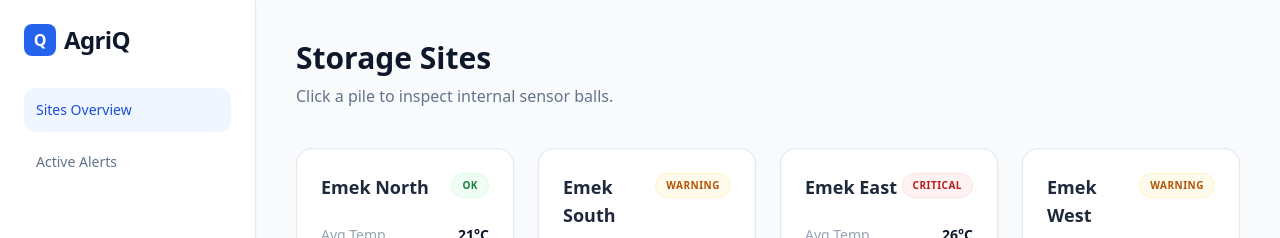
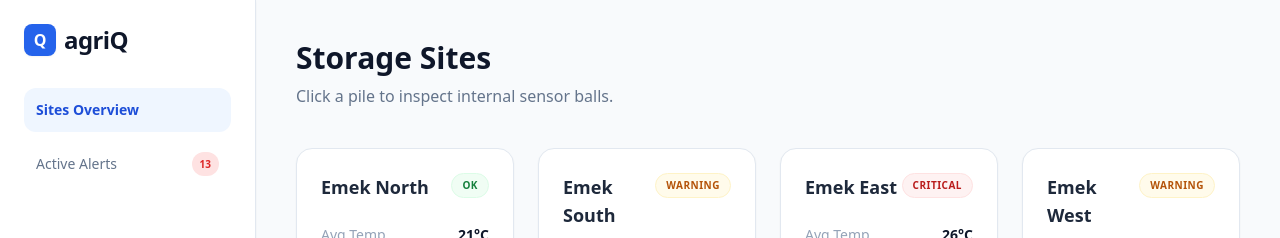
Before and after one commit to oleg-yakimchuk/agriQ-dashboard, a React (Vite) app in the folder dashboard/: page /sites in a window 1280 px wide. Shown: the top 238 px of the page. Built offline with nearby package versions, Linux system fonts and the light colour scheme.

Commit message:
feat: add active route styling and dynamic alert badge to sidebar navigation

```diff
--- a/dashboard/src/App.tsx
+++ b/dashboard/src/App.tsx
@@ -1,23 +1,59 @@
-import { BrowserRouter, Routes, Route, Link, Navigate } from "react-router-dom";
+import { BrowserRouter, Routes, Route, Link, Navigate, useLocation} from "react-router-dom";
 import { mockPiles } from "./data/mockData";
 import { useState } from "react";
 
 // This is our main wrapper with the Sidebar
-const Layout = ({ children }: { children: React.ReactNode }) => (
+const Layout = ({ children }: { children: React.ReactNode }) => {
+    const location = useLocation();
+
+    // Calculate the total number of alerts dynamically
+    const alertCount = mockPiles.flatMap(p => p.problemSensors).length;
+
+    return (
         <div className="flex h-screen bg-slate-50 font-sans">
-        <aside className="w-64 bg-white border-r border-slate-200 p-6 flex flex-col gap-8 shadow-sm">
+            <aside className="w-64 bg-white border-r border-slate-200 p-6 flex flex-col gap-8 shadow-sm z-10">
                 <div className="flex items-center gap-2">
-                <div className="w-8 h-8 bg-blue-600 rounded-lg flex items-center justify-center text-white font-bold">Q</div>
-                <h1 className="text-2xl font-bold text-slate-900 tracking-tight">AgriQ</h1>
+                    <div className="w-8 h-8 bg-blue-600 rounded-lg flex items-center justify-center text-white font-bold shadow-sm">Q</div>
+                    <h1 className="text-2xl font-bold text-slate-900 tracking-tight">agriQ</h1>
                 </div>
+
                 <nav className="flex flex-col gap-2 text-sm font-medium">
-                <Link to="/sites" className="p-3 bg-blue-50 text-blue-700 rounded-xl">Sites Overview</Link>
-                <Link to="/alerts" className="p-3 text-slate-500 hover:bg-slate-50 hover:text-slate-900 rounded-xl transition-colors">Active Alerts</Link>
+                    <Link
+                        to="/sites"
+                        className={`p-3 rounded-xl transition-colors ${
+                            location.pathname.includes('/sites')
+                                ? 'bg-blue-50 text-blue-700 font-bold'
+                                : 'text-slate-500 hover:bg-slate-50 hover:text-slate-900'
+                        }`}
+                    >
+                        Sites Overview
+                    </Link>
+
+                    <Link
+                        to="/alerts"
+                        className={`p-3 rounded-xl transition-colors flex justify-between items-center ${
+                            location.pathname.includes('/alerts')
+                                ? 'bg-red-50 text-red-700 font-bold'
+                                : 'text-slate-500 hover:bg-slate-50 hover:text-slate-900'
+                        }`}
+                    >
+                        <span>Active Alerts</span>
+                        {/* Dynamic notification badge */}
+                        {alertCount > 0 && (
+                            <span className={`px-2 py-0.5 text-[10px] font-black rounded-full ${
+                                location.pathname.includes('/alerts') ? 'bg-red-200 text-red-800' : 'bg-red-100 text-red-600'
+                            }`}>
+                {alertCount}
+              </span>
+                        )}
+                    </Link>
                 </nav>
             </aside>
+
             <main className="flex-1 overflow-auto p-10">{children}</main>
         </div>
     );
+};
 
 const SitesPage = () => {
     const [selectedPile, setSelectedPile] = useState<typeof mockPiles[0] | null>(null);
```
Lines whose indentation alone changed are shown as unchanged.
